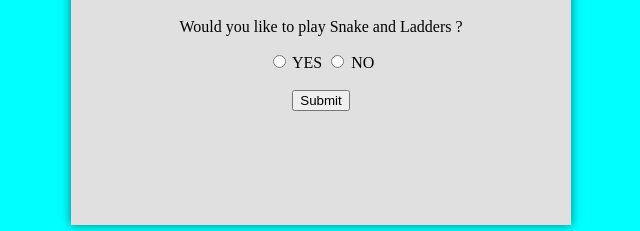
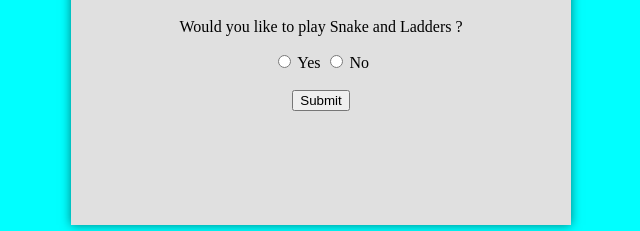
Before and after one commit to SambaranBanerjee/Snake-and-ladders, a website: page Enterpage.html in a window 1280 px wide. Shown: the part 375-606 px from the top of the page, 319-959 px from the left. Drawn offline with Linux system fonts and the light colour scheme.

Commit message:
Update Enterpage.html
Changed YES to Yes and NO to No

```diff
--- a/Enterpage.html
+++ b/Enterpage.html
@@ -13,9 +13,9 @@
             <h1>Welcome</h1>
             <p>Would you like to play Snake and Ladders ?</p>
             <input type="radio" name="choice" value="Yes">
-            <label>YES</label>
+            <label>Yes</label>
             <input type="radio" name="choice" value="No">
-            <label >NO</label>
+            <label >No</label>
             <br>
             <br>
             <input type="submit" value="Submit">
```
